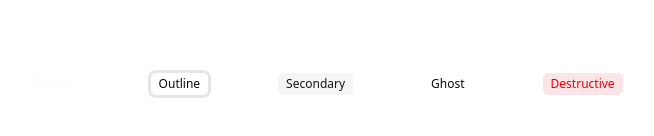
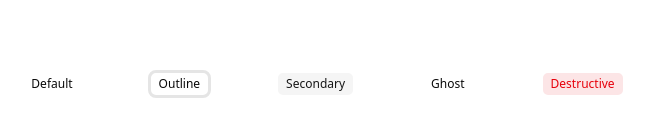
Before and after one commit to arrifat346afs/game-ui, a React (Vite) app: page / in a window 1280 px wide. Shown: the part 316-452 px from the top of the page, without its empty margins (317-971 px from the left). Built offline with nearby package versions, Linux system fonts and the light colour scheme.

Commit message:
chore(button): remove text-primary-foreground from default variant, add outline variant with hover and dark states

```diff
--- a/src/components/ui/button.tsx
+++ b/src/components/ui/button.tsx
@@ -8,7 +8,7 @@ const buttonVariants = cva(
   {
     variants: {
       variant: {
-        default: "bg-background text-primary-foreground hover:bg-primary/80",
+        default: "bg-background  ",
         outline:
           "border-border hover:bg-input/50 hover:text-foreground aria-expanded:bg-muted aria-expanded:text-foreground dark:bg-input/30",
         secondary:
```
